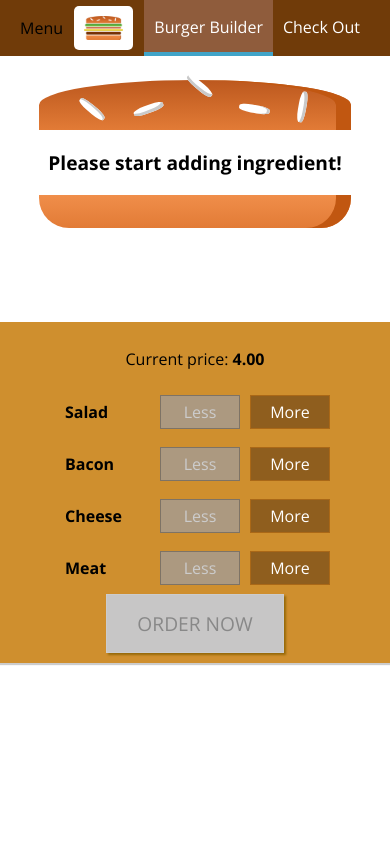
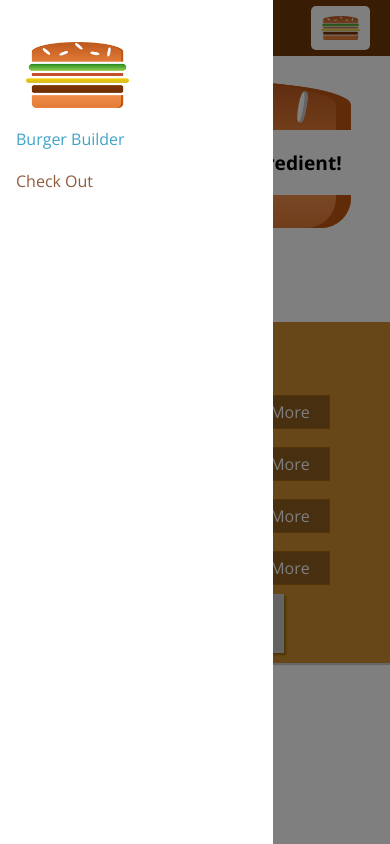
Before and after one commit to rafliandreansyah/ReactBurgerApp, a React app: page / in a window 390 px wide. Built offline with nearby package versions, Linux system fonts and the light colour scheme.

Commit message:
Mengatur tampilan SideDrawer untuk mobile

```diff
--- a/src/components/Layout/Layout.js
+++ b/src/components/Layout/Layout.js
@@ -1,15 +1,30 @@
-import React from "react";
+import React, { Component } from "react";
 
 import classes from "./Layout.css";
 import Aux from "../../hoc/Aux";
+import Toolbar from "../Navigation/Toolbar/Toolbar";
+import SideDrawer from "../SideDrawer/SideDrawer";
 
-import Toolbar from "../Navigation/Toolbar/Toolbar";
+class Layout extends Component {
+  state = {
+    showSideDrawer: true,
+  };
 
-const layout = (props) => (
-  <Aux>
-    <Toolbar />
-    <main className={classes.Container}>{props.children}</main>
-  </Aux>
-);
+  showSideDrawerHandler = () => {
+    this.setState({ showSideDrawer: false });
+  };
+  render() {
+    return (
+      <Aux>
+        <Toolbar />
+        <SideDrawer
+          open={this.state.showSideDrawer}
+          closed={this.showSideDrawerHandler}
+        />
+        <main className={classes.Container}>{this.props.children}</main>
+      </Aux>
+    );
+  }
+}
 
-export default layout;
+export default Layout;
--- a/src/components/Logo/Logo.css
+++ b/src/components/Logo/Logo.css
@@ -1,6 +1,6 @@
 .Logo {
   background-color: white;
-  height: 80%;
+  height: 100%;
   padding: 10px;
   border-radius: 5px;
   box-sizing: border-box;
--- a/src/components/Logo/Logo.js
+++ b/src/components/Logo/Logo.js
@@ -3,8 +3,8 @@
 
 import logoImage from "../../assets/images/28.1 burger-logo.png";
 
-const logo = () => (
-  <div className={classes.Logo}>
+const logo = (props) => (
+  <div className={classes.Logo} style={{ height: props.height }}>
     <img src={logoImage} alt="My Burger" />
   </div>
 );
--- a/src/components/Navigation/NavigationItems/NavigationItem/NavigationItem.css
+++ b/src/components/Navigation/NavigationItems/NavigationItem/NavigationItem.css
@@ -1,19 +1,39 @@
+.NavigationItem {
+  margin: 10px 0;
+  box-sizing: border-box;
+  display: flex;
+  width: 100%;
+}
+
+.NavigationItem a {
+  color: #8f5c3c;
+  text-decoration: none;
+  width: 100%;
+  box-sizing: border-box;
+  display: block;
+}
+
+.NavigationItem a:hover,
+.NavigationItem a:active,
+.NavigationItem a.active {
+  color: #40a4c8;
+}
+
+@media (min-width: 500px) {
   .NavigationItem {
     margin: 0;
-  box-sizing: border-box;
     display: flex;
     align-items: center;
     height: 100%;
+    width: auto;
   }
 
   .NavigationItem a {
     color: white;
-  text-decoration: none;
     height: 100%;
+    width: auto;
     padding: 16px 10px;
     border-bottom: 4px solid transparent;
-  box-sizing: border-box;
-  display: block;
   }
 
   .NavigationItem a:hover,
@@ -23,3 +43,4 @@
     border-bottom: 4px solid #40a4c8;
     color: white;
   }
+}
--- a/src/components/Navigation/NavigationItems/NavigationItems.css
+++ b/src/components/Navigation/NavigationItems/NavigationItems.css
@@ -3,5 +3,12 @@
   padding: 0;
   list-style: none;
   display: flex;
+  flex-flow: column;
   height: 100%;
 }
+
+@media (min-width: 500px) {
+  .NavigationItems {
+    flex-flow: row;
+  }
+}
--- a/src/components/Navigation/Toolbar/Toolbar.css
+++ b/src/components/Navigation/Toolbar/Toolbar.css
@@ -16,3 +16,13 @@
 .Toolbar nav {
   height: 100%;
 }
+
+.Logo {
+  height: 80%;
+}
+
+@media (max-width: 499px) {
+  .DesktopOnly {
+    display: none;
+  }
+}
--- a/src/components/Navigation/Toolbar/Toolbar.js
+++ b/src/components/Navigation/Toolbar/Toolbar.js
@@ -7,8 +7,10 @@
 const toolbar = () => (
   <header className={classes.Toolbar}>
     <div>Menu</div>
-    <Logo />
-    <nav>
+    <div className={classes.Logo}>
+      <Logo />
+    </div>
+    <nav className={classes.DesktopOnly}>
       <NavigationItems />
     </nav>
   </header>
--- /dev/null
+++ b/src/components/SideDrawer/SideDrawer.css
@@ -0,0 +1,31 @@
+.SideDrawer {
+  position: fixed;
+  width: 280px;
+  max-width: 70%;
+  height: 100%;
+  left: 0;
+  top: 0;
+  z-index: 200;
+  background-color: white;
+  padding: 32px 16px;
+  box-sizing: border-box;
+  transition: transform 0.3s ease-in-out;
+}
+
+@media (min-width: 500px) {
+  .SideDrawer {
+    display: none;
+  }
+}
+
+.Open {
+  transform: translateX(0);
+}
+
+.Close {
+  transform: translateX(-100%);
+}
+
+.Logo {
+  height: 11%;
+}
--- /dev/null
+++ b/src/components/SideDrawer/SideDrawer.js
@@ -0,0 +1,31 @@
+import React from "react";
+
+import Logo from "../Logo/Logo";
+import NavigationItems from "../Navigation/NavigationItems/NavigationItems";
+import classes from "./SideDrawer.css";
+import Aux from "../../hoc/Aux";
+import Backdrop from "../UI/Backdrop/Backdrop";
+
+const sideDrawer = (props) => {
+  let attachedClasses = [classes.SideDrawer, classes.Close];
+  if (props.open) {
+    attachedClasses = [classes.SideDrawer, classes.Open];
+  }
+
+  return (
+    <Aux>
+      <Backdrop show={props.open} clicked={props.closed} />
+      <div className={attachedClasses.join(" ")}>
+        <div className={classes.Logo}>
+          <Logo />
+        </div>
+
+        <nav>
+          <NavigationItems />
+        </nav>
+      </div>
+    </Aux>
+  );
+};
+
+export default sideDrawer;
```
Lines whose indentation alone changed are shown as unchanged.
